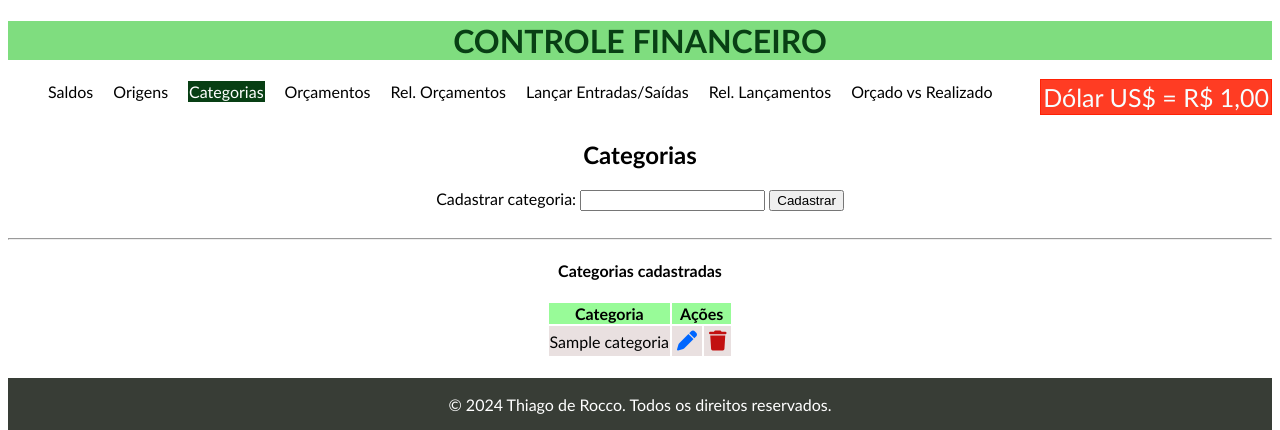
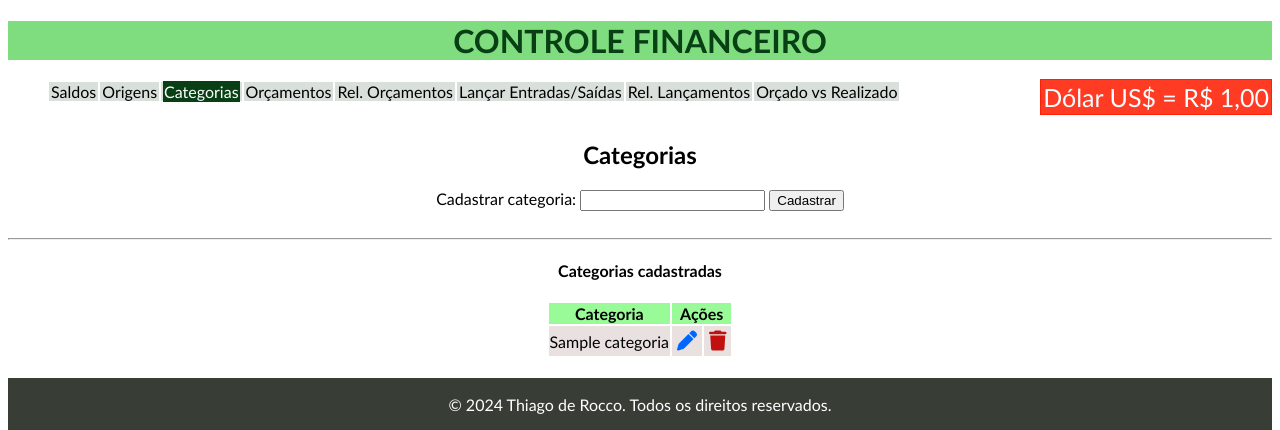
Before and after one commit to thiagorocco/projetos-django, a Django app: page /categorias/ in a window 1280 px wide. Shown: the top 430 px of the page. Run offline with Django 5.2, Linux system fonts and the light colour scheme; tables that the repository leaves empty hold one stand-in row (values such as "Sample post"); a database or web service that is not in the repository returns one stand-in record (values such as "Sample title"); data that the repository does not hold is empty.

Commit message:
Alteração na folha de estilo do menu

```diff
--- a/controle-financeiro/financeiro/static/css/style.css
+++ b/controle-financeiro/financeiro/static/css/style.css
@@ -34,8 +34,12 @@ h1, h2{
 }
 ul li{
     float: left;
-    padding-right: 20px;
+    padding-left: 2px;
+    padding-right: 2px;
+    border-right: 1px solid #fff;
+    border-left: 1px solid #fff;
     list-style-type: none;
+    background-color: #d9dfda;
 }
 ul li a{
     text-decoration: none;
```
